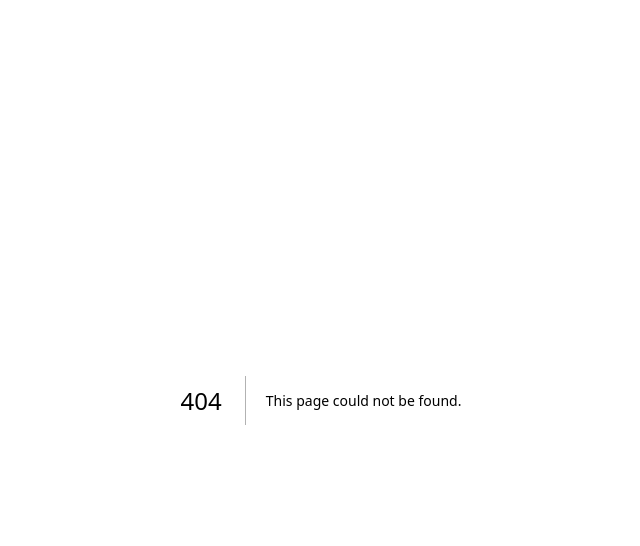
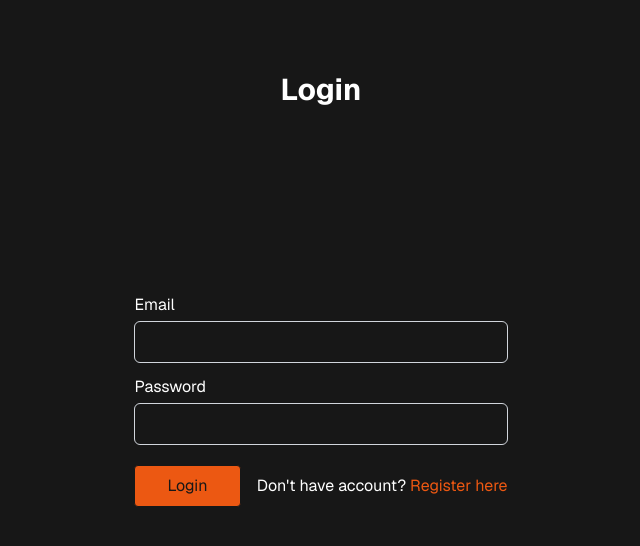
Before and after one commit to britoddd/dengar-svara, a Next.js app: page /users/profile in a window 1280 px wide. Before the commit this address had no page. Shown: the top 546 px of the page, without its empty margins (319-959 px from the left). Built offline with nearby package versions, Linux system fonts and the light colour scheme.

Commit message:
Adding login page, rearange folder

```diff
--- a/app/components/button.jsx
+++ b/app/components/button.jsx
@@ -1,5 +1,5 @@
 export default function Button({ children, variant = "primary", onClick }) {
-  const styles = "px-4 py-2 rounded-md font-medium transition-all";
+  const styles = "px-4 py-2 rounded-md font-medium transition-all w-auto";
 
   const variants = {
     primary: "bg-accent text-white hover:bg-accent/75",
--- a/app/globals.css
+++ b/app/globals.css
@@ -28,6 +28,9 @@
   p {
     @apply text-gray-700 leading-relaxed;
   }
+  button {
+    @apply p-2 border rounded-sm pl-8 pr-8 bg-accent text-foreground
+  }
 }
 
 body {
--- a/app/page.tsx
+++ b/app/page.tsx
@@ -4,11 +4,13 @@ import Button from "./components/button";
 export default function Home() {
   return (
     <div className="grid grid-rows-[20px_1fr_20px] items-center justify-items-center min-h-screen p-8 pb-20 gap-16 sm:p-20 font-[family-name:var(--font-geist-sans)]">
-      <main className="flex flex-col gap-[32px] row-start-2 items-center max-w-1/2 sm:items-start">
+      <main className="flex flex-col gap-[32px] row-start-2 items-center max-w-[1024px] sm:items-start">
         <div className="flex flex-row gap-[128px] w-full">
           <div className="flex flex-col gap-[32px] flex-1">
-            <h1 className="text-7xl/24">Belajar Bahasa Isyarat Kapan Saja, Di Mana Saja</h1>
-            <p className="text-xl">
+            <h1 className="text-7xl/20">
+              Belajar Bahasa Isyarat Kapan Saja, Di Mana Saja
+            </h1>
+            <p className="text-xl/6">
               Bergabung dengan komunitas belajar bahasa isyarat untuk memperluas
               aksesibilitas
             </p>
--- /dev/null
+++ b/app/users/login.tsx
@@ -0,0 +1,10 @@
+import Image from "next/image";
+import Button from "@/app/components/button";
+
+export default function Login() {
+  return (
+    <div>
+      <h1>Login</h1>
+    </div>
+  )
+}
--- /dev/null
+++ b/app/users/profile/page.tsx
@@ -0,0 +1,40 @@
+"use client";
+
+import Image from "next/image";
+import Button from "@/app/components/button";
+
+export default function Profile() {
+  return (
+    <div className="grid grid-rows-[20px_1fr_20px] items-center justify-items-center min-h-screen p-8 pb-20 gap-16 sm:p-20 font-[family-name:var(--font-geist-sans)]">
+      <h1>Login</h1>
+      <form>
+        <label for="email">
+          Email
+          <br />
+        </label>
+        <input
+          className="px-4 py-2 border border-gray-300 rounded-md focus:outline-none focus:ring-2 focus:ring-blue-500 focus:border-transparent w-full mt-1 mb-3"
+          id="email"
+          name="email"
+          type="text"
+        />
+        <label>Password</label>
+        <br />
+        <input
+          className="px-4 py-2 border border-gray-300 rounded-md focus:outline-none focus:ring-2 focus:ring-blue-500 focus:border-transparent w-full mt-1"
+          type="text"
+          name="name"
+        />
+        <div className="flex flex-row items-center justify-center mt-5">
+          <button type="submit">Login</button>
+          <label className="pl-4">
+            Don't have account?{" "}
+            <a className="text-accent" href="/users/profile">
+              Register here
+            </a>
+          </label>
+        </div>
+      </form>
+    </div>
+  );
+}
```
Also changed, not shown: package.json (+5 -5 lines), app/login/page.tsx (added), app/users/profile.tsx (added), 1 other file (tests, documents, lock files or other folders).
